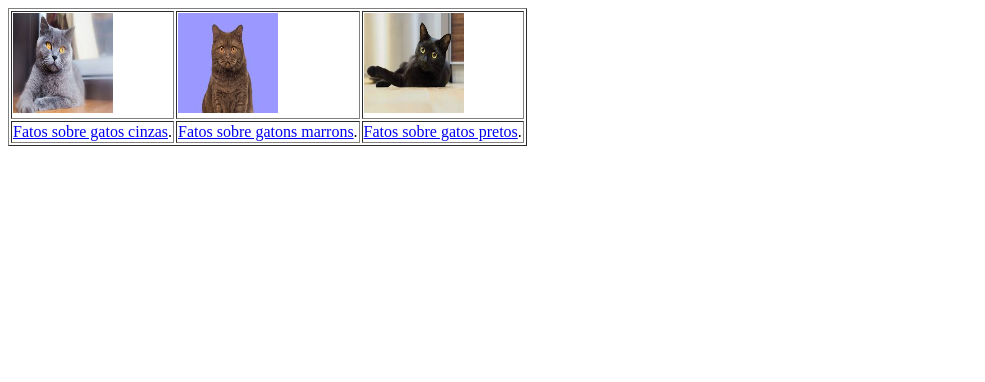
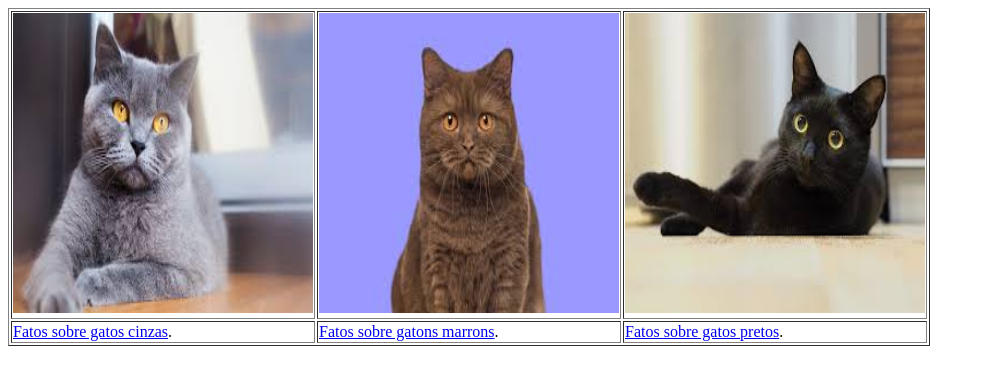
Before and after one commit to creativename62/atividade3, a plain HTML site: page index.html in a window 1280 px wide. Shown: the whole page, without its empty margins (0-985 px from the left). Drawn offline with Linux system fonts and the light colour scheme.

Commit message:
Update index.html

```diff
--- a/index.html
+++ b/index.html
@@ -9,9 +9,9 @@
 
 <table border="1">
     <tr>
-        <td><img src="https://github.com/creativename62/atividade3/blob/main/download%20(1).jpg?raw=true" alt="Imagem 1" width="100" height="100"></td>
-        <td><img src="https://github.com/creativename62/atividade3/blob/main/download%20(2).jpg?raw=true" alt="Imagem 2" width="100" height="100"></td>
-        <td><img src="https://github.com/creativename62/atividade3/blob/main/download.jpg?raw=true" alt="Imagem 3" width="100" height="100"></td>
+        <td><img src="https://github.com/creativename62/atividade3/blob/main/download%20(1).jpg?raw=true" alt="Imagem 1" width="300" height="300"></td>
+        <td><img src="https://github.com/creativename62/atividade3/blob/main/download%20(2).jpg?raw=true" alt="Imagem 2" width="300" height="300"></td>
+        <td><img src="https://github.com/creativename62/atividade3/blob/main/download.jpg?raw=true" alt="Imagem 3" width="300" height="300"></td>
     </tr>
     <tr>
         <td><a href="https://www.google.com/url?sa=t&rct=j&q=&esrc=s&source=web&cd=&cad=rja&uact=8&ved=2ahUKEwjXnNqh1r-MAxUDHrkGHeL8L6YQFnoECBgQAw&url=https%3A%2F%2Fwww.whiskas.com.br%2Fcomportamento%2Fcuriosidades%2Fgato-cinza-quais-racas-possuem-essa-cor%23%3A~%3Atext%3DD%25C3%25B3cil%2520e%2520apegado%2520aos%2520donos%2Cfilhotes%2520com%2520a%2520mesma%2520caracter%25C3%25ADstica.&usg=AOvVaw1wAB0Tq_b0Ls98w5AHoxss&opi=89978449">Fatos sobre gatos cinzas</a>.</td>
```
